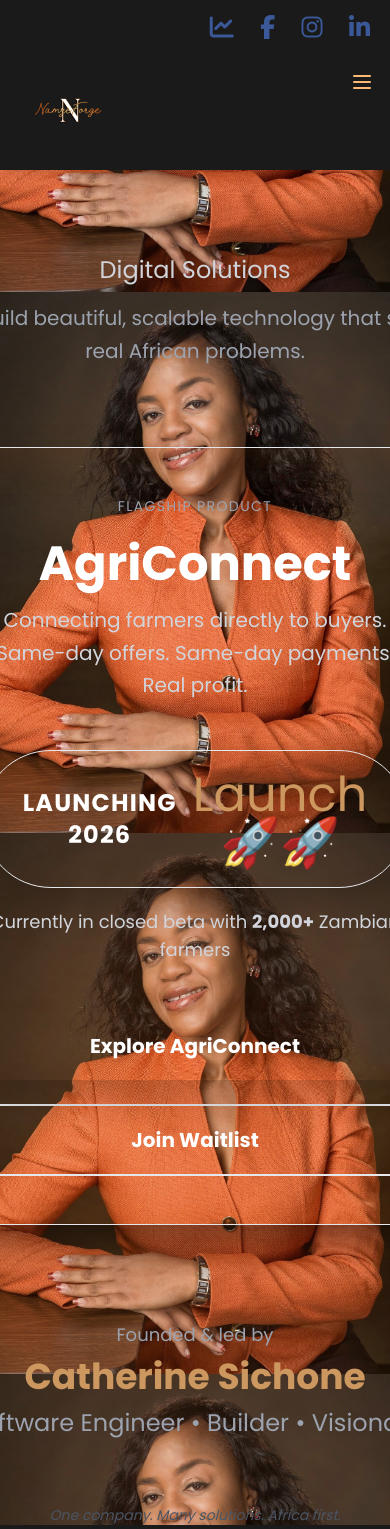
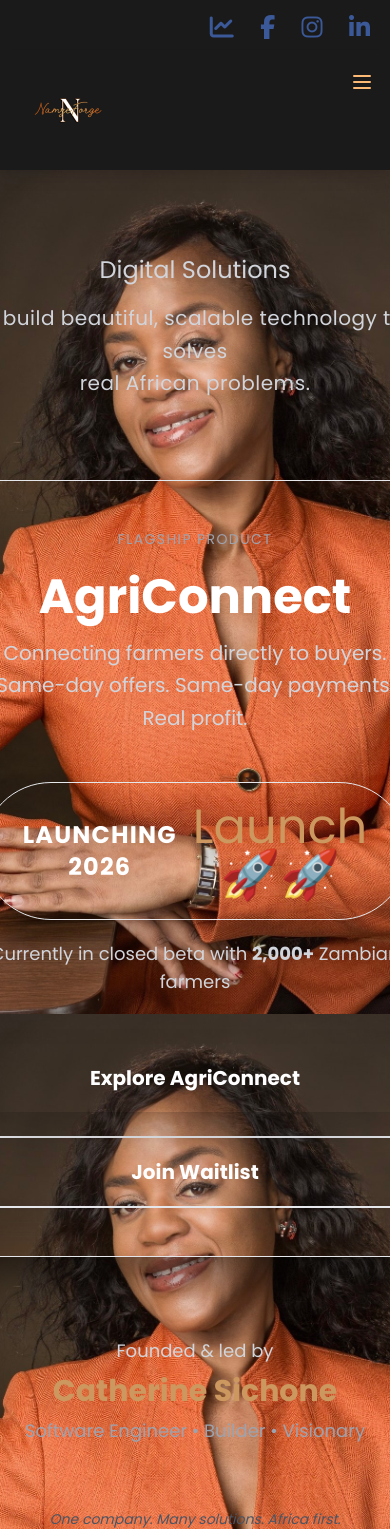
Before and after one commit to Cathy-45/cathy-portfolio-integrated, a React (Vite) app: page / in a window 390 px wide. Built offline with nearby package versions, Linux system fonts and the light colour scheme.

Commit message:
mobile perfection: brighter + no cut-off text + face visible

```diff
--- a/src/components/Home.jsx
+++ b/src/components/Home.jsx
@@ -2,7 +2,6 @@
 import React from "react";
 import { Link } from "react-router-dom";
 import backgroundImage from "../assets/background.jpg";
-
 
 const Home = () => {
   return (
@@ -11,20 +10,17 @@ const Home = () => {
       style={{
         backgroundImage: `url(${backgroundImage})`,
         backgroundAttachment: "fixed",
-        backgroundPosition: "center 15%",
-        backgroundSize: "contain",
+        backgroundPosition: "center 20%", // pushes your face down
+        backgroundSize: "cover",
       }}
     >
-      {/* DARKENED DEPTH + GLOW */}
-      <div className="absolute inset-0 bg-gradient-to-b from-black/80 via-black/60 to-black/90" />
-      <div className="absolute inset-0 opacity-20">
-        <div
-          className="h-full w-full animate-pulse"
-          style={{
-            background: "radial-gradient(circle at 30% 70%, #da6d20 0%, transparent 60%)",
-          }}
-        />
-      </div>
+      {/* LIGHTER + RICHER OVERLAY FOR MOBILE */}
+      <div
+        className="absolute inset-0 bg-gradient-to-b from-black/60 via-black/40 to-black/80
+                  md:from-black/80 md:via-black/60 md:to-black/90"
+      />
+
+      {/* rest of your code stays exactly the same */}
 
       {/* MAIN CONTENT */}
       <div className="relative z-10 min-h-screen flex items-center justify-center px-6">
@@ -38,10 +34,16 @@ const Home = () => {
           >
             NAMZEFORGE
           </h1>
-          <p className="text-2xl sm:text-3xl text-gray-300 mb-4">Digital Solutions</p>
-
-          <p className="text-xl sm:text-2xl text-gray-400 mb-16 max-w-3xl mx-auto leading-relaxed">
-            We build beautiful, scalable technology that solves real African problems.
+          <p className="text-2xl sm:text-3xl text-gray-300 mb-4">
+            Digital Solutions
+          </p>
+          <p
+            className="text-xl sm:text-2xl md:text-3xl text-gray-300 mb-12 px-6
+               leading-relaxed tracking-wide text-balance"
+          >
+            We build beautiful, scalable technology that solves
+            <br className="sm:hidden" />
+            real African problems.
           </p>
 
           {/* FLAGSHIP PRODUCT — FLOATING GLASS CARD */}
@@ -59,25 +61,37 @@ const Home = () => {
                 Flagship Product
               </p>
 
-              <h2 className="text-5xl font-black text-white mb-4">AgriConnect</h2>
+              <h2 className="text-5xl font-black text-white mb-4">
+                AgriConnect
+              </h2>
               <p className="text-xl text-gray-300 mb-8 leading-relaxed">
-                Connecting farmers directly to buyers.<br />
+                Connecting farmers directly to buyers.
+                <br />
                 Same-day offers. Same-day payments. Real profit.
               </p>
 
               {/* 2026 LAUNCH BADGE */}
               <div className="my-12">
-                <div className="inline-flex items-center gap-4 px-10 py-5
+                <div
+                  className="inline-flex items-center gap-4 px-10 py-5
                                 bg-gradient-to-r from-[#da6d20] to-[#fd923c]
                                 rounded-full shadow-2xl shadow-orange-900/60
-                                border border-white/40">
+                                border border-white/40"
+                >
                   <span className="text-white font-black text-2xl tracking-wider">
                     LAUNCHING 2026
                   </span>
-                  <span className="text-5xl animate-bounce inline-block drop-shadow-lg" role="img" aria-label="rocket">Launch 🚀🚀</span>
+                  <span
+                    className="text-5xl animate-bounce inline-block drop-shadow-lg"
+                    role="img"
+                    aria-label="rocket"
+                  >
+                    Launch 🚀🚀
+                  </span>
                 </div>
                 <p className="text-gray-300 text-lg mt-5">
-                  Currently in closed beta with <strong>2,000+</strong> Zambian farmers
+                  Currently in closed beta with <strong>2,000+</strong> Zambian
+                  farmers
                 </p>
               </div>
 
@@ -104,13 +118,11 @@ const Home = () => {
           </div>
 
           {/* FOUNDER */}
-          <p className="mt-24 text-gray-400 text-lg">
-            Founded & led by
-          </p>
-          <p className="text-4xl font-bold text-[#fdba74] mt-2">
+          <p className="mt-20 text-gray-300 text-lg px-6">Founded & led by</p>
+          <p className="text-3xl sm:text-4xl font-bold text-[#fdba74] mt-2 px-6">
             Catherine Sichone
           </p>
-          <p className="text-gray-400 mt-2">
+          <p className="text-gray-400 mt-2 px-6 text-lg sm:text-xl">
             Software Engineer • Builder • Visionary
           </p>
 
```
